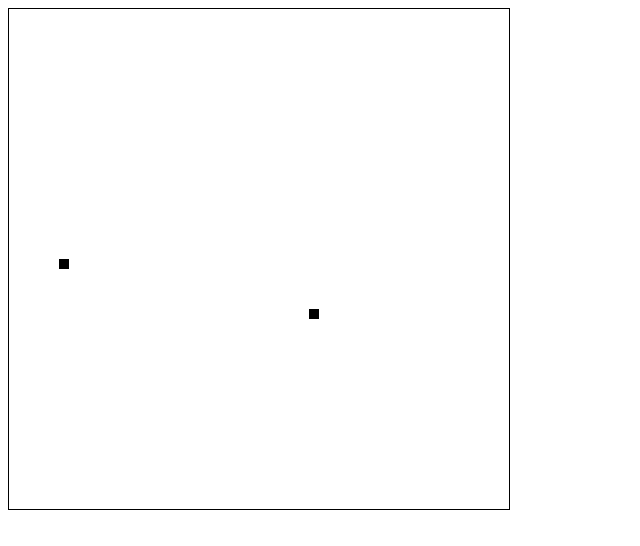
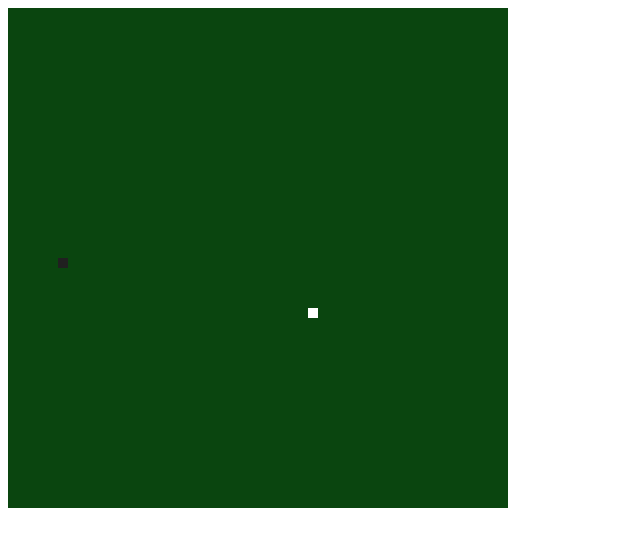
Before and after one commit to GabrielBrandao13/snake-game, a plain HTML site: page index.html in a window 1280 px wide. Shown: the whole page, without its empty margins (0-640 px from the left). Drawn offline with Linux system fonts and the light colour scheme.

Commit message:
Adicionado sistema de cores

```diff
--- a/Snake.js
+++ b/Snake.js
@@ -1,6 +1,7 @@
 class Snake {
     x = 25
     y = 25
+    color = '#202020'
 
     speed = 6
 
@@ -49,7 +50,8 @@ class Snake {
 
         this.tail.push({
             x,
-            y
+            y,
+            color: this.color
         })
     }
 
--- a/main.js
+++ b/main.js
@@ -5,7 +5,7 @@ const ctx = canvas.getContext('2d')
 
 const snake = new Snake()
 
-var currentFruit = { x: 30, y: 30 }
+var currentFruit = { x: 30, y: 30, color: '#ffffff' }
 
 var score = 0
 
@@ -21,11 +21,13 @@ function onKeyDown(e) {
 }
 
 function drawObject(object) {
+    ctx.fillStyle = object.color
     ctx.fillRect(object.x, object.y, 1, 1)
 }
 
 function frames() {
-    ctx.clearRect(0, 0, canvas.width, canvas.height)
+    ctx.fillStyle = '#0a450f'
+    ctx.fillRect(0, 0, canvas.width, canvas.height)
     drawObject(snake)
     for (let block of snake.tail) {
         drawObject(block)
--- a/style.css
+++ b/style.css
@@ -1,5 +1,4 @@
 canvas{
-    border: 1px solid black;
     width: 500px;
     height: 500px;
     image-rendering: pixelated;
```
